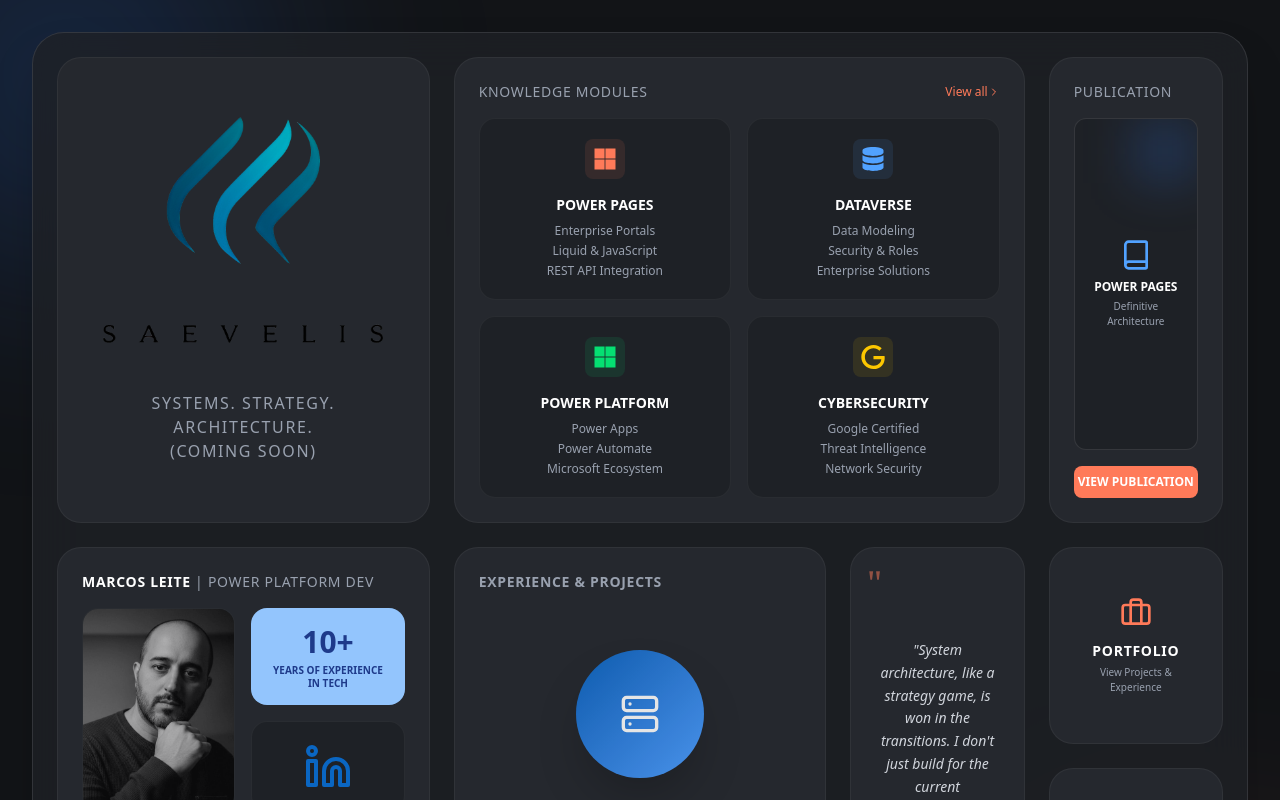
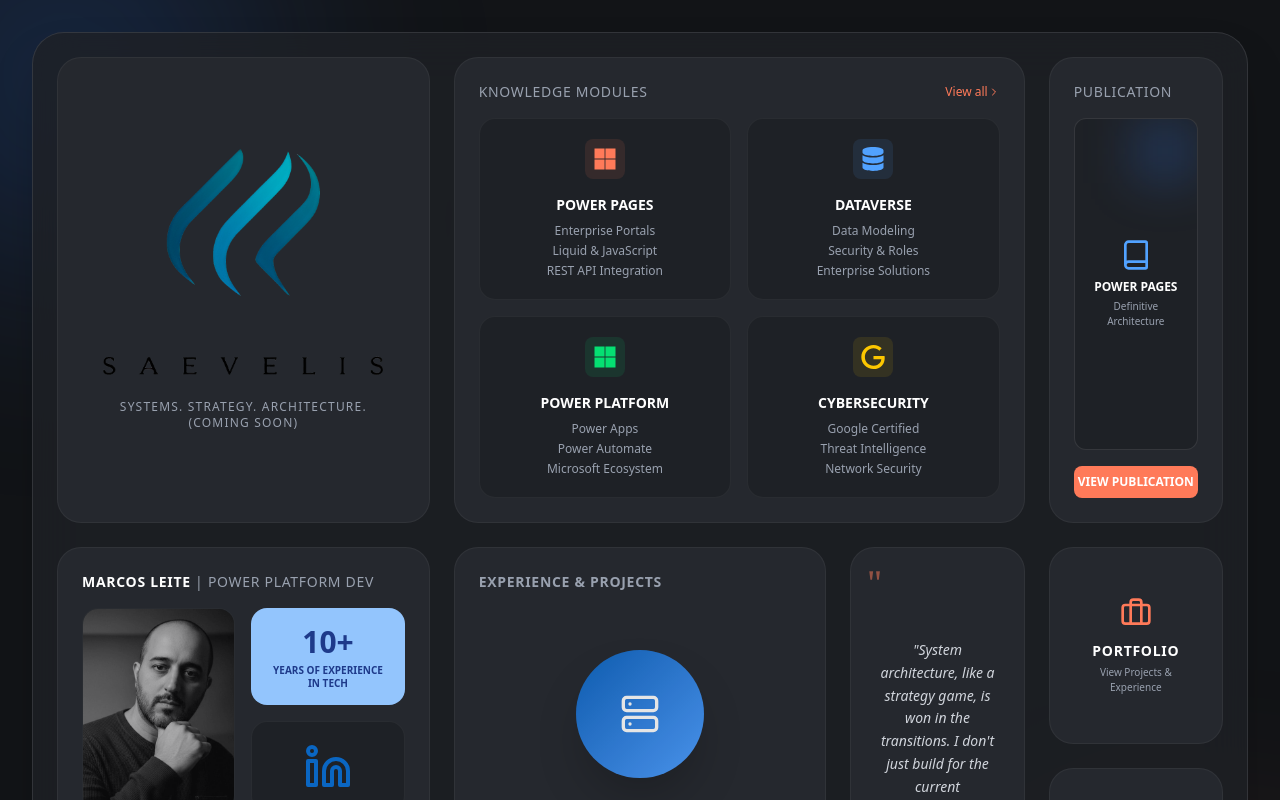
Before and after one commit to marcosleite8/portfolio, a React (Vite) app: page / in a window 1280 px wide. Shown: the top 800 px of the page. Built offline with nearby package versions, Linux system fonts and the light colour scheme.

Commit message:
update info
updating info under logo and adding my company website link.

```diff
--- a/src/pages/Home.tsx
+++ b/src/pages/Home.tsx
@@ -11,8 +11,13 @@
       {/* --- ROW 1 --- */}
 
       {/* Brand */}
-      <div className="lg:col-span-4 bg-[#25282E] rounded-3xl p-8 flex flex-col items-center justify-center border border-white/5 relative overflow-hidden group">
-        {/* Efeito de brilho ao passar o mouse - mantido conforme solicitado */}
+      <a
+        href="https://saevelis.com"
+        target="_blank"
+        rel="noopener noreferrer"
+        className="lg:col-span-4 bg-[#25282E] rounded-3xl p-8 flex flex-col items-center justify-center border border-white/5 relative overflow-hidden group cursor-pointer hover:border-white/20 transition-all duration-300"
+      >
+        {/* Efeito de brilho ao passar o mouse */}
         <div className="absolute inset-0 bg-gradient-to-br from-blue-500/10 to-transparent opacity-0 group-hover:opacity-100 transition-opacity"></div>
 
         {/* Seu Logo */}
@@ -21,12 +26,12 @@
           alt="Saevelis Logo"
           className="w-full max-w-[280px] h-auto object-contain relative z-10 transition-transform duration-500 group-hover:scale-105"
         />
-        <p className="text-x text-gray-400 tracking-widest uppercase text-center">
-          <br/>
-          <br/>
+
+        {/* Texto abaixo do logo */}
+        <p className="text-xs text-gray-400 tracking-widest uppercase text-center relative z-10 mt-6">
           Systems. Strategy. Architecture.<br/>(Coming Soon)
         </p>
-      </div>
+      </a>
 
       {/* Skills */}
       <div className="lg:col-span-6 bg-[#25282E] rounded-3xl p-6 border border-white/5 flex flex-col">
```
